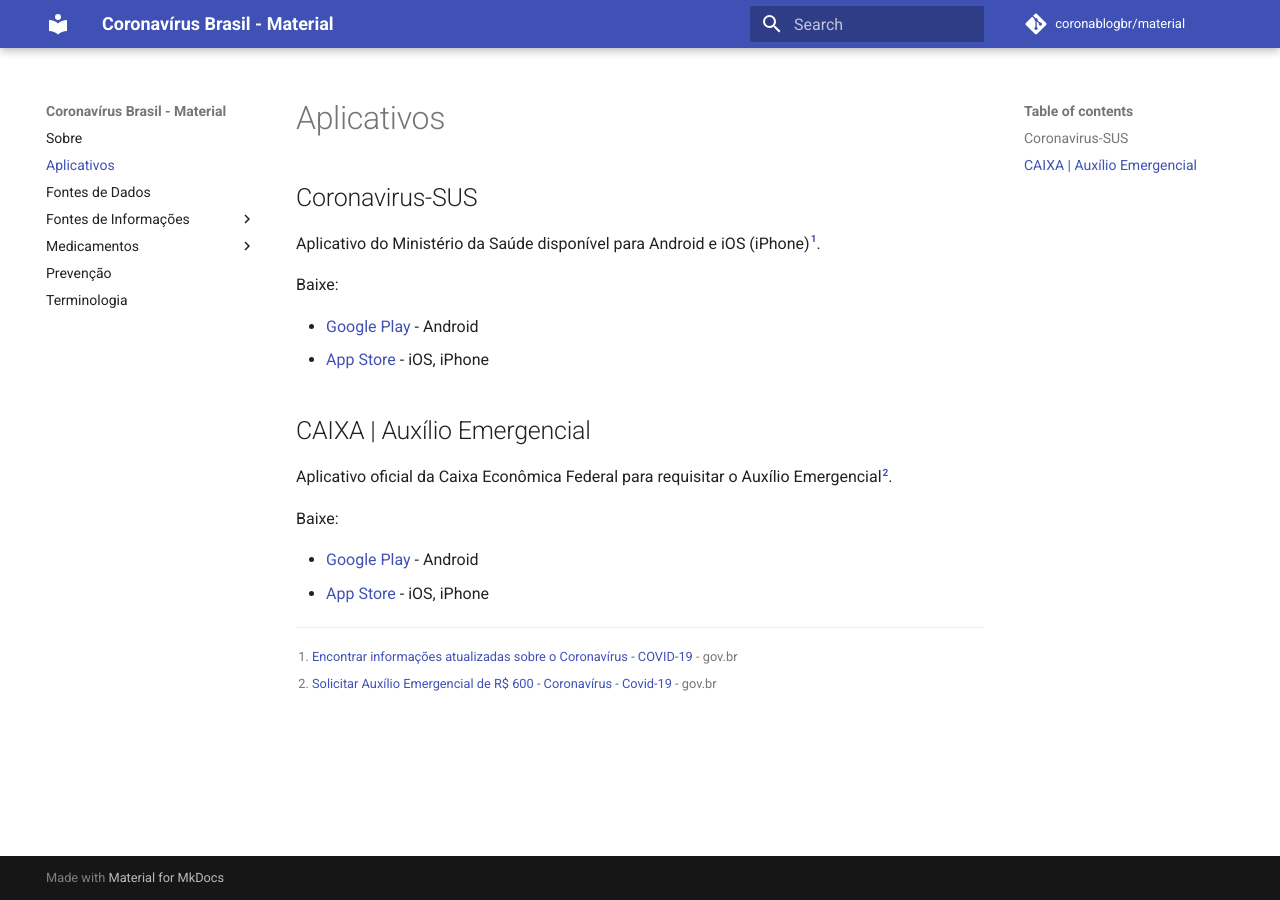
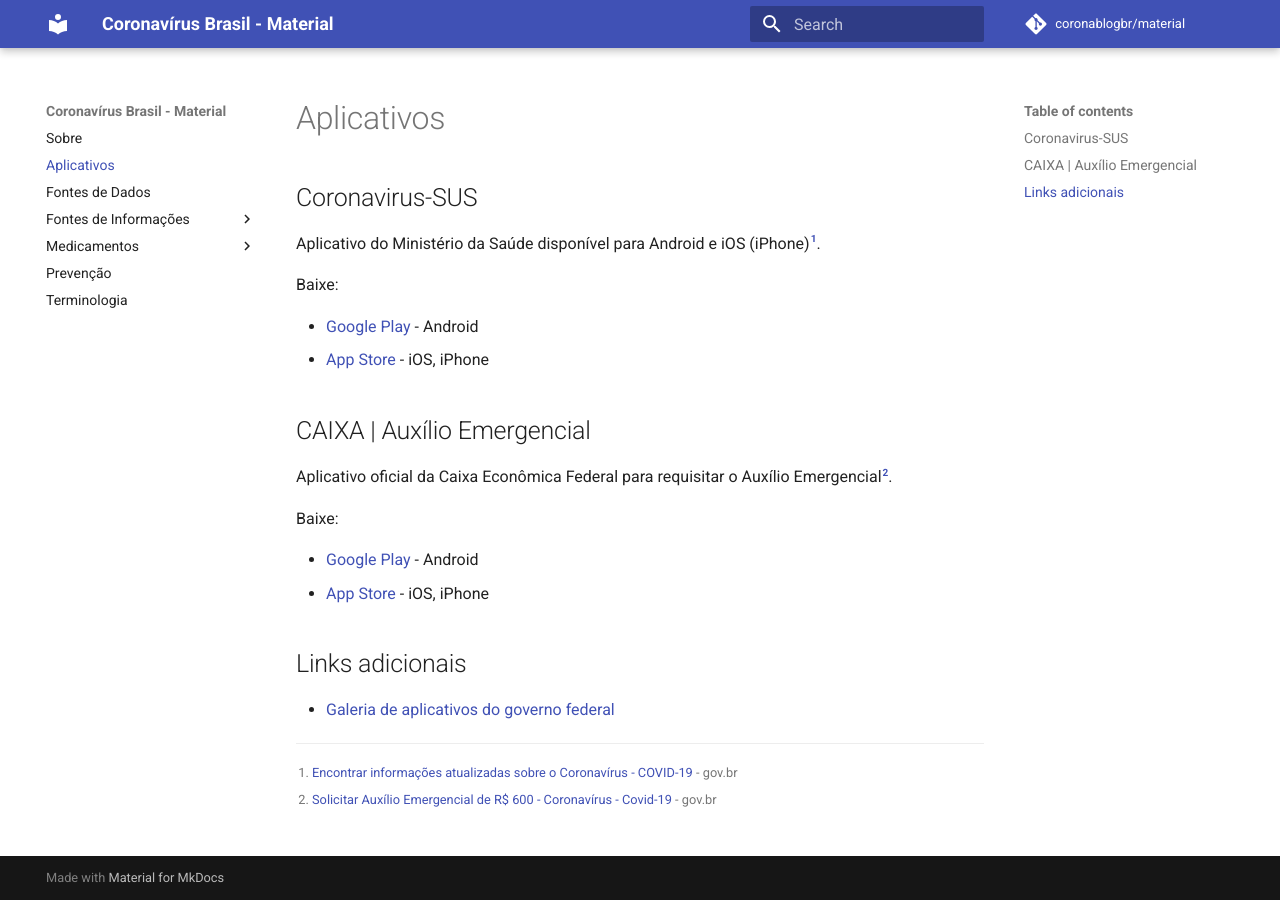
Before and after one commit to coronablogbr/material, an MkDocs documentation site: the page built from docs/aplicativos.md, in a window 1280 px wide. Built offline with MkDocs 1.6.1 and Material for MkDocs 9.7.7, drawn with Linux system fonts in a browser that asks for light colours; comment, search, counter and statistics services are not loaded.

Commit message:
Galeria de Aplicativos do Gov Federal

```diff
--- a/docs/aplicativos.md
+++ b/docs/aplicativos.md
@@ -21,3 +21,7 @@
 - [App Store](https://apps.apple.com/br/app/coronav%C3%ADrus-sus/id1408008382) - iOS, iPhone
 
   [^auxílio-emergencial]: [Solicitar Auxílio Emergencial de R$ 600 - Coronavírus - Covid-19](https://www.gov.br/pt-br/servicos/solicitar-auxilio-emergencial-de-r-600-covid-19) - gov.br
+
+## Links adicionais
+
+- [Galeria de aplicativos do governo federal](https://www.gov.br/pt-br/apps/@@galeria-de-aplicativos)
```
